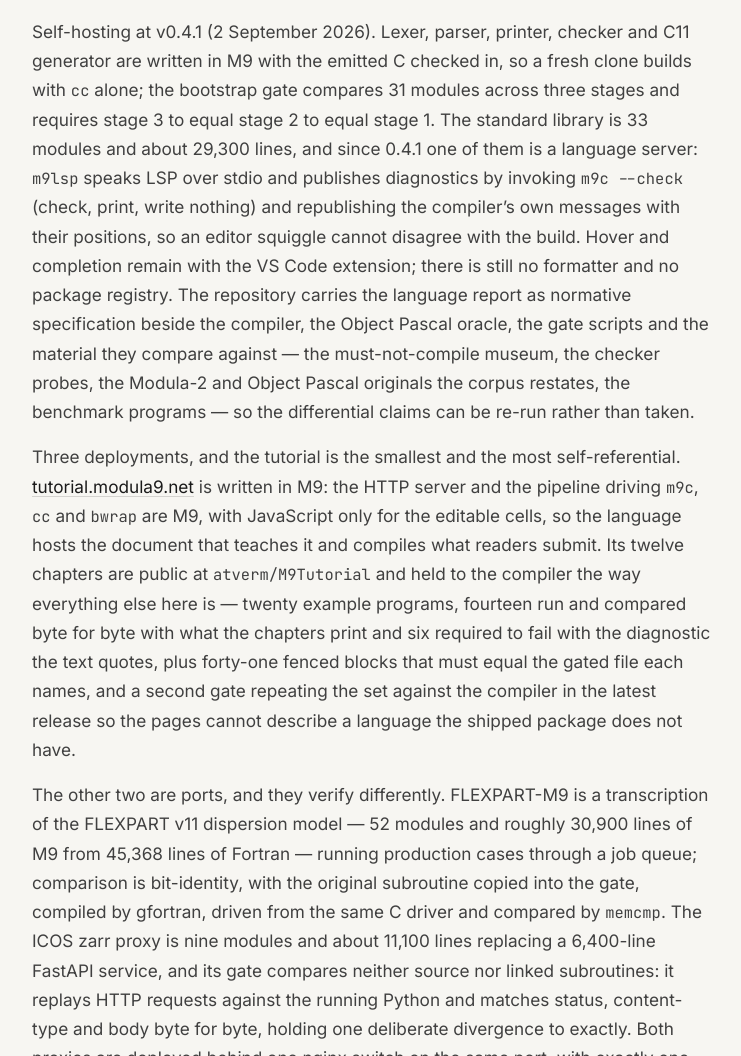
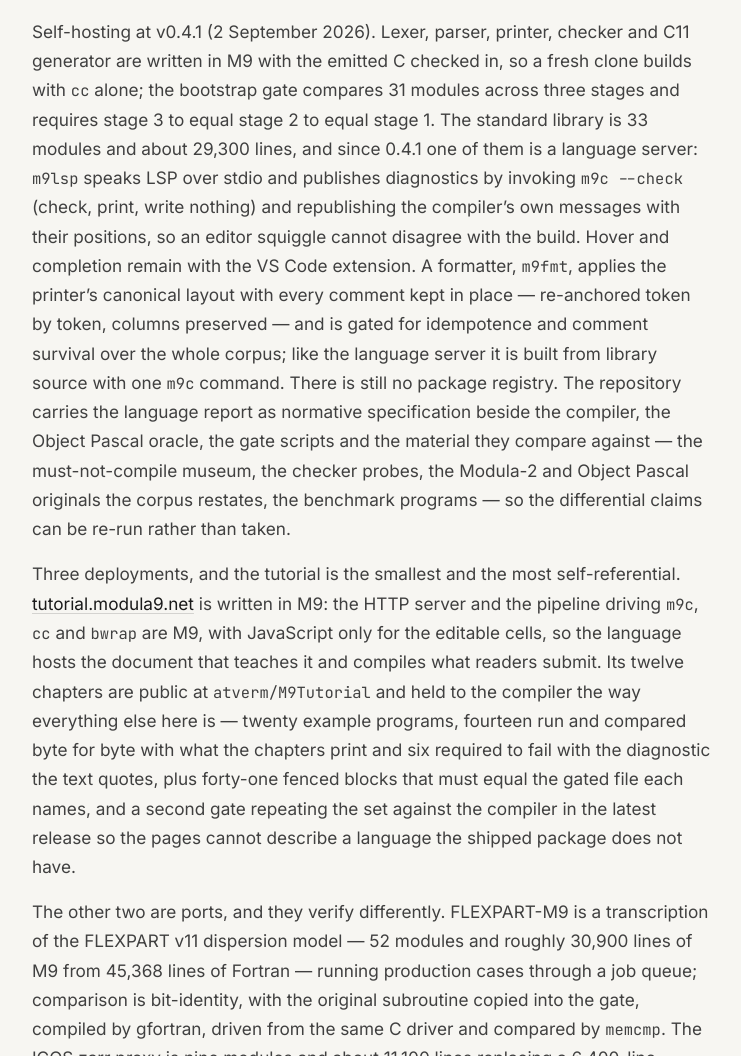
Before and after one commit to aallan/agentlanguages, an Astro site: page /languages/m9 in a window 1280 px wide. Shown: the part 4638-5694 px from the top of the page, without its empty margins (42-783 px from the left). Built offline with nearby package versions, Linux system fonts and the light colour scheme; Astro itself is replaced by a stand-in of ours.

Commit message:
Modula-9: the formatter exists now too

```diff
--- a/src/content/languages/m9.md
+++ b/src/content/languages/m9.md
@@ -221,8 +221,12 @@ is a language server: `m9lsp` speaks LSP over stdio and publishes
 diagnostics by invoking `m9c --check` (check, print, write nothing) and
 republishing the compiler's own messages with their positions, so an
 editor squiggle cannot disagree with the build. Hover and completion
-remain with the VS Code extension; there is still no formatter and no
-package registry. The repository carries the language report as
+remain with the VS Code extension. A formatter, `m9fmt`, applies the
+printer's canonical layout with every comment kept in place —
+re-anchored token by token, columns preserved — and is gated for
+idempotence and comment survival over the whole corpus; like the
+language server it is built from library source with one `m9c`
+command. There is still no package registry. The repository carries the language report as
 normative specification beside the compiler, the Object Pascal oracle, the gate
 scripts and the material they compare against — the must-not-compile museum, the
 checker probes, the Modula-2 and Object Pascal originals the corpus restates, the
```
